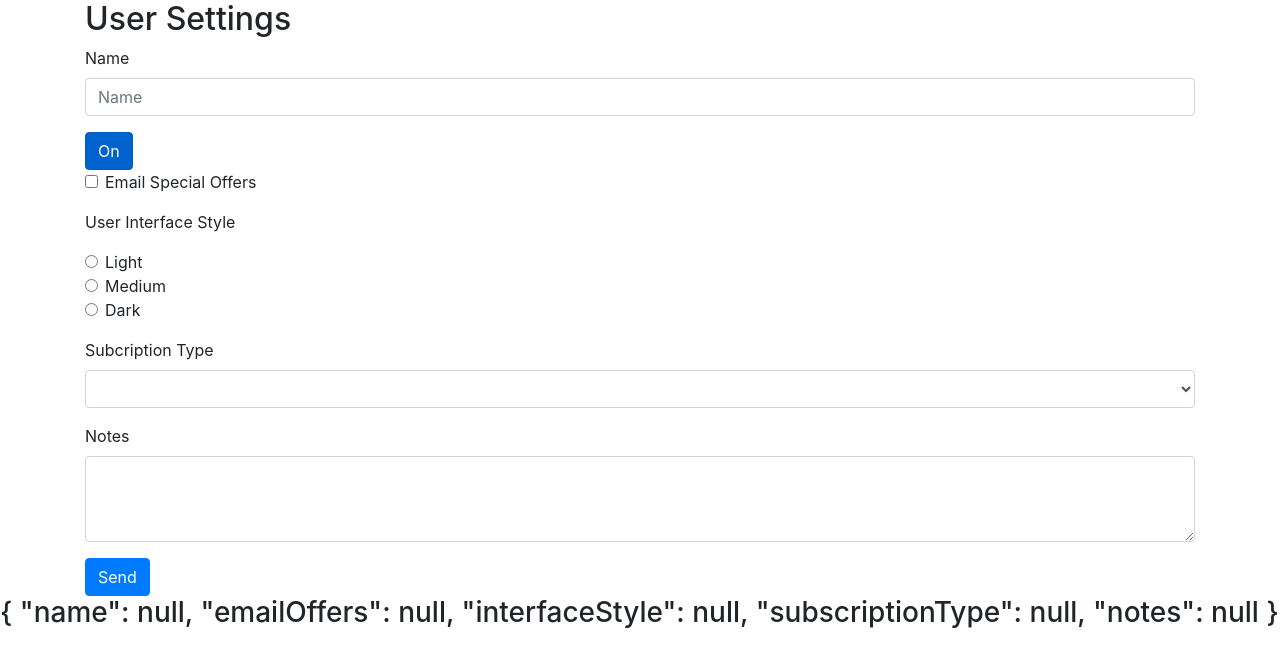
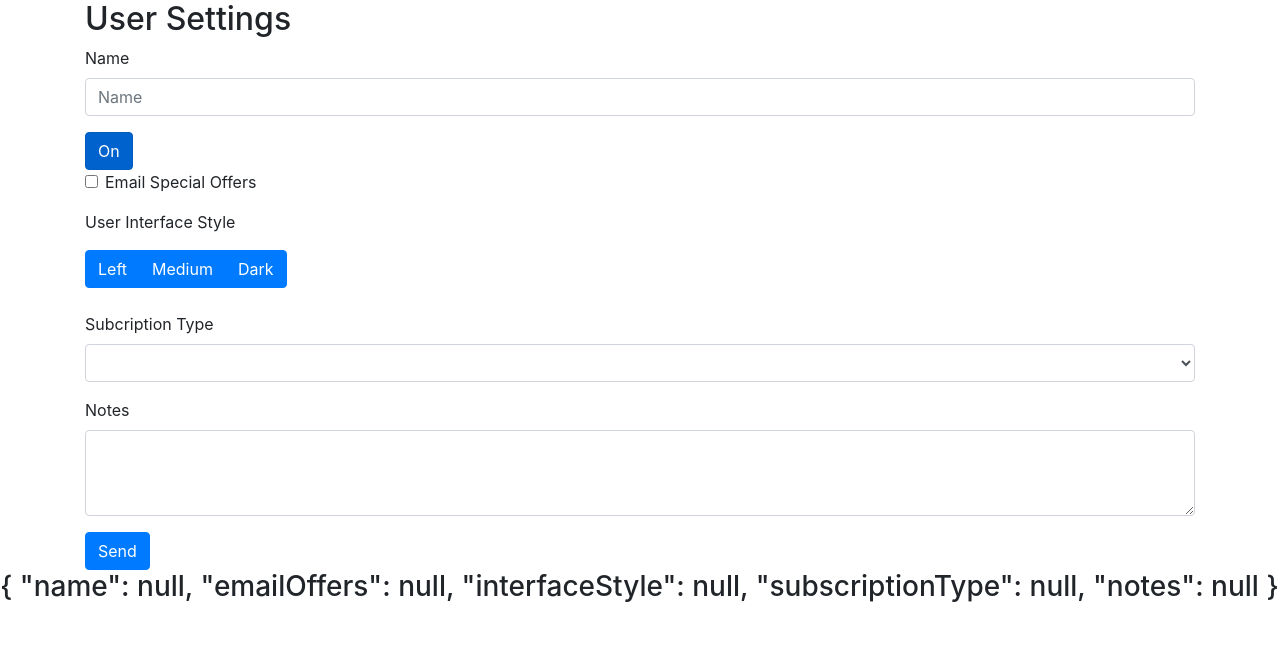
Before and after one commit to chethandb/angular-forms-demo, an Angular app: page / in a window 1280 px wide. Shown: the top 666 px of the page. Built offline with nearby package versions, Linux system fonts and the light colour scheme.

Commit message:
to use radio button in ngx-bootstrap

```diff
--- a/src/app/user-settings-form/user-settings-form.component.html
+++ b/src/app/user-settings-form/user-settings-form.component.html
@@ -25,26 +25,13 @@
 
         <p>User Interface Style</p>
         <div class="form-group">
-            <div class="form-check">
-                <input class="form-check-input" type="radio" name="interfaceStyle" id="lightInterface" value="light"
-                    [(ngModel)]="userSettings.interfaceStyle">
-                <label class="form-check-label" for="lightInterface">
-                    Light
-                </label>
-            </div>
-            <div class="form-check">
-                <input class="form-check-input" type="radio" name="interfaceStyle" id="mediumInterface" value="medium"
-                    [(ngModel)]="userSettings.interfaceStyle">
-                <label class="form-check-label" for="mediumInterface">
-                    Medium
-                </label>
-            </div>
-            <div class="form-check">
-                <input class="form-check-input" type="radio" name="interfaceStyle" id="darkInterface" value="dark"
-                    [(ngModel)]="userSettings.interfaceStyle">
-                <label class="form-check-label" for="darkInterface">
-                    Dark
-                </label>
+            <div class="btn-group">
+                <label class="btn btn-primary" [(ngModel)]="userSettings.interfaceStyle" name="interfaceStyle"
+                    tabindex="0" role="button" btnRadio="Light">Left</label>
+                <label class="btn btn-primary" [(ngModel)]="userSettings.interfaceStyle" name="interfaceStyle"
+                    tabindex="0" role="button" btnRadio="Medium">Medium</label>
+                <label class="btn btn-primary" [(ngModel)]="userSettings.interfaceStyle" name="interfaceStyle"
+                    tabindex="0" role="button" btnRadio="Dark">Dark</label>
             </div>
         </div>
 
--- a/src/app/user-settings-form/user-settings-form.component.ts
+++ b/src/app/user-settings-form/user-settings-form.component.ts
@@ -38,17 +38,18 @@ export class UserSettingsFormComponent implements OnInit {
   }
 
   onSubmit(form: NgForm) {
-    console.log('in onSubmit: ', form.valid);
-    if (form.valid) {
-      this.dataService.postUserSettingsForm(this.userSettings).subscribe(
-        result => console.log('sucess: ', result),
-        error => this.onHttpError(error)
-      );
-    }
-    else {
-      this.postError = true;
-      this.postErrorMessage = 'Please fix the errors on the page';
-    }
+    console.log('in onSubmit: ', form.value);
+
+    // if (form.valid) {
+    //   this.dataService.postUserSettingsForm(this.userSettings).subscribe(
+    //     result => console.log('sucess: ', result),
+    //     error => this.onHttpError(error)
+    //   );
+    // }
+    // else {
+    //   this.postError = true;
+    //   this.postErrorMessage = 'Please fix the errors on the page';
+    // }
 
   }
 
```
